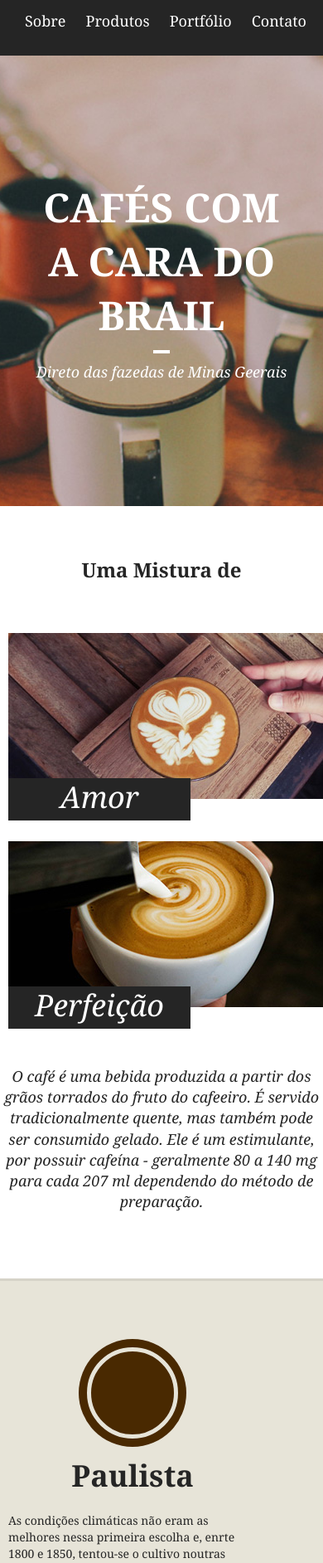
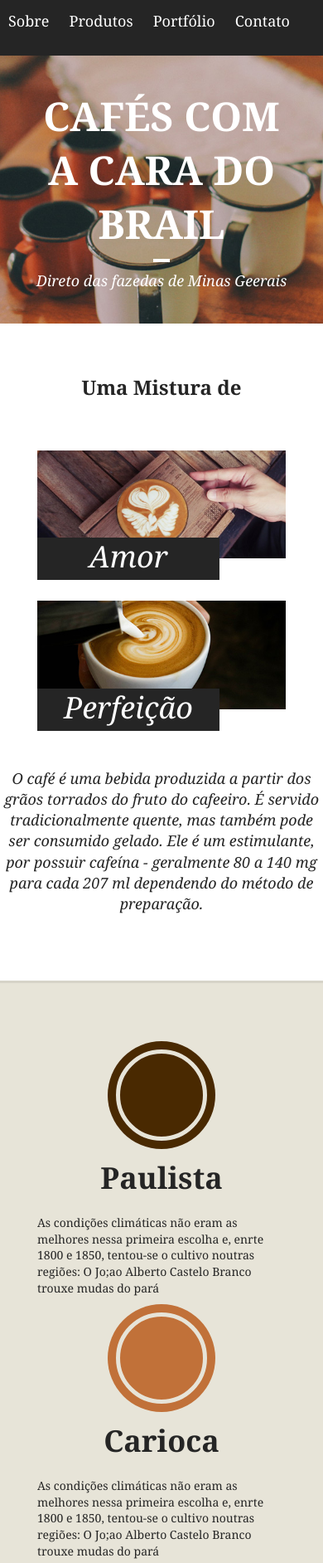
Before and after one commit to samuel-lujan/origamid-css-avancado1, a plain HTML site: page index.html in a window 390 px wide. Shown: the part 59-1943 px from the top of the page at 83% size. Drawn offline with Linux system fonts and the light colour scheme.

Commit message:
Adicionando css para configurações responsivas na parte de produtos

```diff
--- a/css/style.css
+++ b/css/style.css
@@ -1,3 +1,9 @@
+/* BREAKPOINTS
+960
+740
+*/
+
+
 /* Reset */
 body, h1, h2, h3, p, ul {
     padding :0px;
@@ -56,6 +62,13 @@
     font-size: 1.125em;
 }
 
+@media (max-width: 739px){
+    .menu-nav{
+        float: none;
+        clear: both;
+    }
+}
+
 /*INTO*/
 .intro{
     background: url('../img/bg-intro.jpg') no-repeat center center;
@@ -82,6 +95,12 @@
 .intro p{
     font-style: italic;
     font-size: 1.125em;
+}
+
+@media (max-width: 739px){
+    .intro{
+        padding: 40px 0;
+    }
 }
 
 /*SOBRE*/
@@ -138,6 +157,24 @@
     text-align: center;
     margin: 20px auto;
     max-width: 460px;
+}
+@media (min-width: 740) and (max-width: 980px){
+    .sobre-container{
+        max-width: 720px;
+    }
+    .sobre-item{
+        width: 34s0px;
+    }
+}
+@media (max-width: 739px){
+    .sobre-container{
+        max-width: 300px;
+    }
+
+    .sobre-item{
+        max-width: 300px;
+        margin: 0;
+    }
 }
 
 /*PRODUTOS*/
@@ -214,6 +251,29 @@
     padding: 15px 0;
     margin: 20px auto 0 auto;
 }
+
+@media (min-width: 740) and (max-width: 980px){
+    .produtos-container{
+        max-width: 720px;
+        padding: 100px;
+    }
+
+    .produtos-item{
+        width: 100px;
+        margin: 0 auto 0 auto;
+    }
+}
+@media (max-width: 739px){
+    .produtos-container{
+        max-width: 300px;
+    }
+
+    .produtos-item{
+        max-width: 300px;
+        margin: 0;
+    }
+}
+
 
 /*LOCAIS*/
 
```
